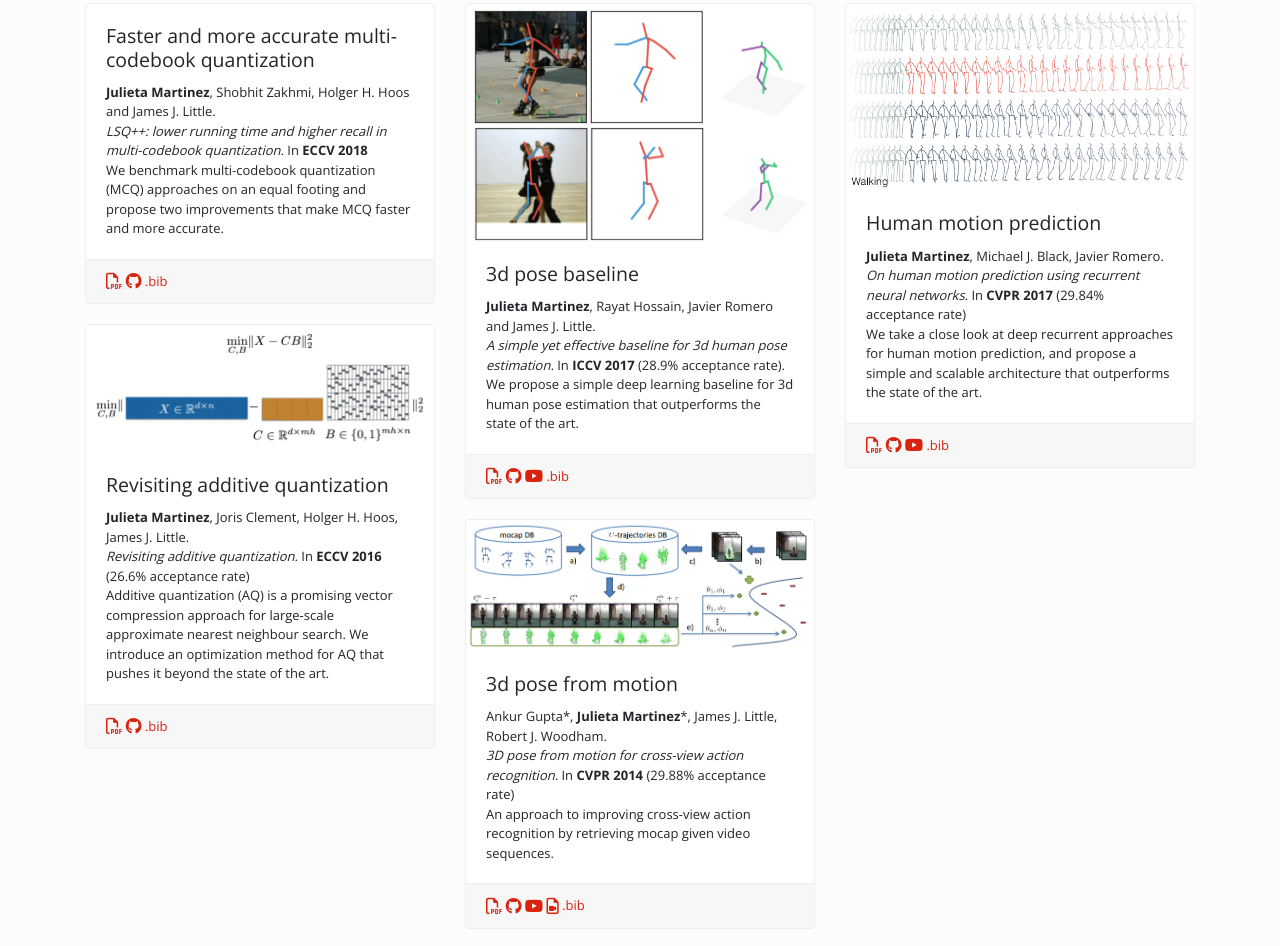
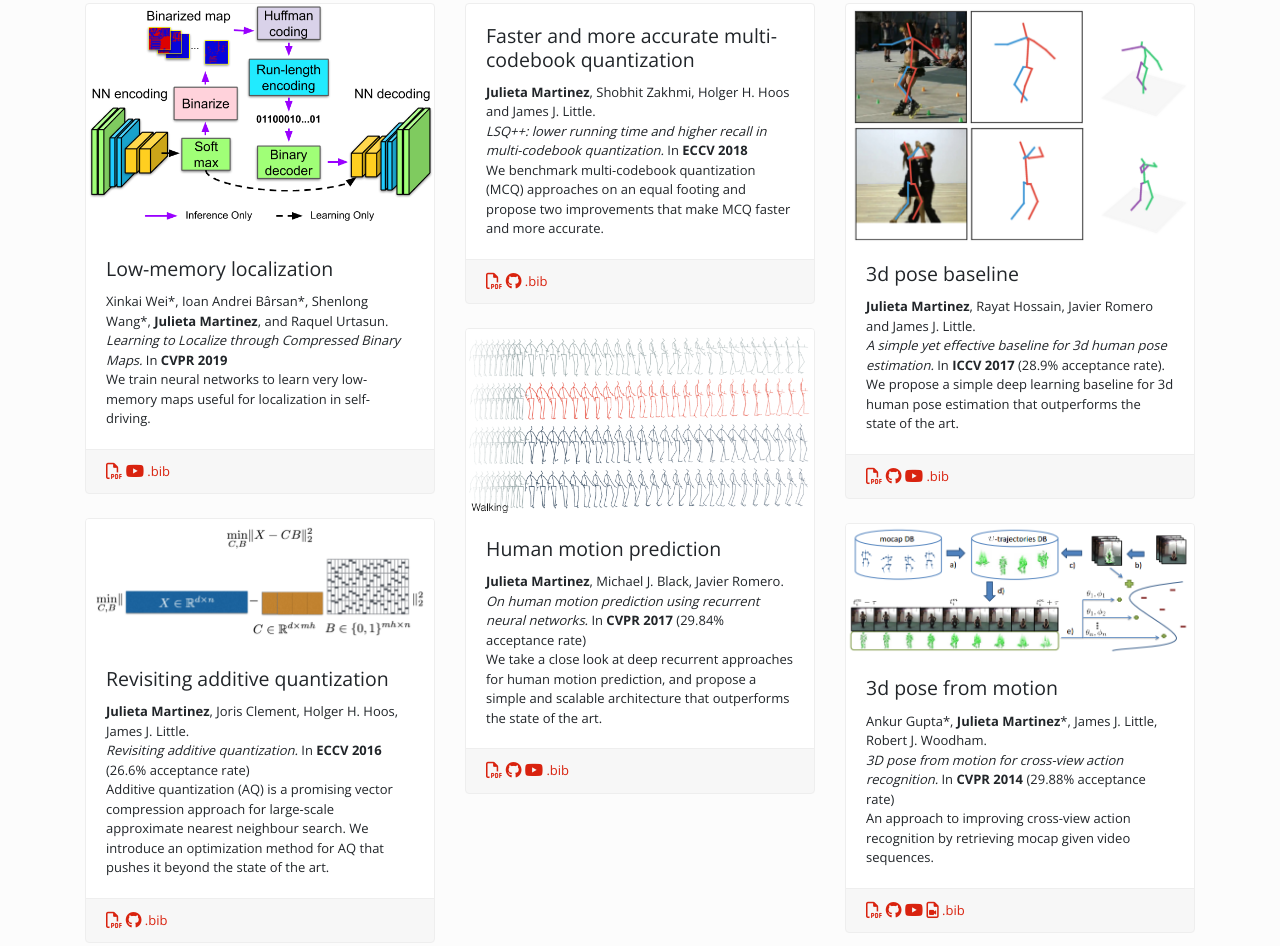
Before and after one commit to una-dinosauria/una-dinosauria.github.io, a plain HTML site: page index.html in a window 1280 px wide. Shown: the part 557-1503 px from the top of the page. Drawn offline with nearby package versions, Linux system fonts and the light colour scheme; some icons are missing.

Commit message:
Use masonry. Add cvpr19 paper.

```diff
--- a/index.html
+++ b/index.html
@@ -17,6 +17,7 @@
 
 		<!-- bootswatch css -->
 		<link rel="stylesheet" href="css/bootstrap.min.css">
+		<!-- <link href="https://cdn.jsdelivr.net/npm/bootstrap@5.0.0-beta2/dist/css/bootstrap.min.css" rel="stylesheet" integrity="sha384-BmbxuPwQa2lc/FVzBcNJ7UAyJxM6wuqIj61tLrc4wSX0szH/Ev+nYRRuWlolflfl" crossorigin="anonymous"> -->
 		<!-- font awesome icons -->
 		<script src="https://use.fontawesome.com/89e6d71bc3.js"></script>
 		<!-- academicons -->
@@ -28,11 +29,10 @@
 
   	<body>
 
-
 		<div class="jumbotron">
 			<div class="container">
 				<h1 class="display-3">Hi! I'm Julieta :D</h1>
-				<p class="lead">Since 2018 I have been at <a href="https://www.uber.com/info/atg/">Uber ATG</a> Toronto, working with <a href="http://www.cs.toronto.edu/~urtasun/">Raquel Urtasun</a>.</p>
+				<p class="lead">Since 2018 I have been at <a href="https://www.uber.com/info/atg/">Uber ATG</a> Toronto, working with <a href="https://www.cs.toronto.edu/~urtasun/">Raquel Urtasun</a>.</p>
 				<p class="lead">In the fall of 2016 I visited <a href="https://ps.is.tuebingen.mpg.de/person/black">Michael Black</a> and <a href="https://ps.is.tuebingen.mpg.de/person/jromero/">Javier Romero</a> in the <a href="https://ps.is.tuebingen.mpg.de/">Perceiving Systems</a> group at <a href="https://is.tuebingen.mpg.de/">MPI Tuebingen</a>.</p>
 				<p class="lead">From 2015 to 2018 I was a PhD student in the <a href="https://www.cs.ubc.ca">Department of Computer Science</a>
 				at the <a href="https://www.ubc.ca">University of British Columbia</a>,
@@ -53,13 +53,66 @@
 		<main>
 		<div class="container">
 			<h2>Selected papers</h2>
-			<div class="row">
-				<div class="col-md-4">
+			<div class="row" data-masonry='{"percentPosition": true }'>
+				<!-- <div class="col-sm-6 col-lg-4 mb-4">
 					<div class="card">
-						<a href="imgs/iccv18.png">
-							<!-- img class="card-img-top img-fluid" src="imgs/iccv18.png" alt="Card image cap"> -->
-						</a>
-						<!-- <a href="imgs/baseline3d.gif"><img class="card-img-top img-fluid" src="imgs/baseline3d.gif" alt="Card image cap"></a> -->
+						<a href="imgs/iccv18.png"></a>
+						<div class="card-body">
+							<h4 class="card-title">Neural network compression</h4>
+							<p class="card-text">
+							<strong>Julieta Martinez*</strong>, Jashan Shewakramani, Ting Wei Liu, Ioan Andrei Bârsan, Wenyuan Zeng, and Raquel Urtasun.<br>
+							<em>Permute, Quantize, and Fine-tune: Efficient Compression of Neural Networks.</em>
+							In <strong>Arxiv 2021</strong><br />
+							We search for functionally-equivalent, yet easier to compress networks to achieve state-of-the-art memory-to-accuracy tradeoffs in image classification and object detection.</p>
+						</div>
+						<div class="card-footer">
+							<a href="https://arxiv.org/pdf/2010.15703.pdf"><i class="fa fa-file-pdf-o fa-lg"></i></a>
+							<a href="https://arxiv.org/abs/2010.15703"><i class="ai ai-arxiv ai-lg"></i></a>
+							<a href="https://github.com/uber-research/permute-quantize-finetune"><i class="fa fa-github fa-lg"></i></a>
+							<a href="papers/bibtex/cvpr21.bib">.bib</a>
+						</div>
+					</div>
+				</div>
+				<div class="col-sm-6 col-lg-4 mb-4">
+					<div class="card">
+						<a href="imgs/iccv18.png"></a>
+						<div class="card-body">
+							<h4 class="card-title">Localization dataset</h4>
+							<p class="card-text">
+							<strong>Julieta Martinez</strong>, Shobhit Zakhmi, Holger H. Hoos and James J. Little.<br>
+							<em>LSQ++: lower running time and higher recall in multi-codebook quantization.</em>
+							In <strong>ECCV 2018</strong><br>
+							We benchmark multi-codebook quantization (MCQ) approaches on an equal footing and propose two improvements that make MCQ faster and more accurate.</p>
+						</div>
+						<div class="card-footer">
+							<a href="https://openaccess.thecvf.com/content_ECCV_2018/papers/Julieta_Martinez_LSQ_lower_runtime_ECCV_2018_paper.pdf"><i class="fa fa-file-pdf-o fa-lg"></i></a>
+							<a href="https://github.com/una-dinosauria/Rayuela.jl"><i class="fa fa-github fa-lg"></i></a>
+							<a href="papers/bibtex/eccv18.bib">.bib</a>
+						</div>
+					</div>
+				</div> -->
+				<div class="col-sm-6 col-lg-4 mb-4">
+					<div class="card">
+						<a href="imgs/cvpr19.png"><img class="card-img-top img-fluid" src="imgs/cvpr19.png" alt="Card image cap"></a>
+						<div class="card-body">
+							<h4 class="card-title">Low-memory localization</h4>
+							<p class="card-text">
+							Xinkai Wei*, Ioan Andrei Bârsan*, Shenlong Wang*, <strong>Julieta Martinez</strong>, and Raquel Urtasun.<br>
+							<em>Learning to Localize through Compressed Binary Maps.</em>
+							In <strong>CVPR 2019</strong> <!-- (??.?% acceptance rate). --><br>
+							We train neural networks to learn very low-memory maps useful for localization in self-driving.</p>
+						</div>
+						<div class="card-footer">
+							<a href="https://arxiv.org/pdf/2012.10942.pdf"><i class="fa fa-file-pdf-o fa-lg"></i></a>
+							<a href="https://arxiv.org/abs/2012.10942"><i class="ai ai-arxiv ai-lg"></i></a>
+							<a href="https://www.youtube.com/watch?v=vL9F6qfwBFk"><i class="fa fa-youtube-play fa-lg"></i></a>
+							<a href="papers/bibtex/cvpr19.bib">.bib</a>
+						</div>
+					</div>
+				</div>
+				<div class="col-sm-6 col-lg-4 mb-4">
+					<div class="card">
+						<a href="imgs/iccv18.png"></a>
 						<div class="card-body">
 							<h4 class="card-title">Faster and more accurate multi-codebook quantization</h4>
 							<p class="card-text">
@@ -77,29 +130,10 @@
 							<!-- All the usual good stuff coming soon. -->
 						</div>
 					</div>
-					<br/>
-					<div class="card">
-						<a href="imgs/eccv16.png"><img class="card-img-top img-fluid" src="imgs/eccv16.png" alt="Card image cap"></a>
-						<div class="card-body">
-							<h4 class="card-title">Revisiting additive quantization</h4>
-							<p class="card-text"><strong>Julieta Martinez</strong>, Joris Clement, Holger H. Hoos, James J. Little.<br>
-							<em>Revisiting additive quantization.</em>
-							In <strong>ECCV 2016</strong> (26.6% acceptance rate) <br>
-							Additive quantization (AQ) is a promising vector compression approach for large-scale approximate nearest neighbour search. We introduce an optimization method for AQ that pushes it beyond the state of the art.</p>
-						</div>
-						<div class="card-footer">
-							<a href="papers/eccv16.pdf"><i class="fa fa-file-pdf-o fa-lg"></i></a>
-							<a href="https://github.com/una-dinosauria/local-search-quantization"><i class="fa fa-github fa-lg"></i></a>
-							<a href="papers/bibtex/eccv16.bib">.bib</a>
-						</div>
-					</div>
-					<br/>
 				</div>
-
-				<div class="col-md-4">
+				<div class="col-sm-6 col-lg-4 mb-4"">
 					<div class="card">
 						<a href="imgs/iccv17.png"><img class="card-img-top img-fluid" src="imgs/iccv17.png" alt="Card image cap"></a>
-						<!-- <a href="imgs/baseline3d.gif"><img class="card-img-top img-fluid" src="imgs/baseline3d.gif" alt="Card image cap"></a> -->
 						<div class="card-body">
 							<h4 class="card-title">3d pose baseline</h4>
 							<p class="card-text">
@@ -116,27 +150,8 @@
 							<a href="papers/bibtex/arxiv17.bib">.bib</a>
 						</div>
 					</div>
-					<br/>
-					<div class="card">
-						<a href="imgs/cvpr14.png"><img class="card-img-top img-fluid" src="imgs/cvpr14.png" alt="Card image cap"></a>
-						<div class="card-body">
-							<h4 class="card-title">3d pose from motion</h4>
-							<p class="card-text">Ankur Gupta*, <strong>Julieta Martinez</strong>*, James J. Little, Robert J. Woodham.<br>
-							<em>3D pose from motion for cross-view action recognition.</em>
-							In <strong>CVPR 2014</strong> (29.88% acceptance rate)<br>
-							An approach to improving cross-view action recognition by retrieving mocap given video sequences.</p>
-						</div>
-						<div class="card-footer">
-							<a href="papers/cvpr14.pdf"><i class="fa fa-file-pdf-o fa-lg"></i></a>
-							<a href="https://github.com/ubc-cvlab/mocap-dense-trajectories"><i class="fa fa-github fa-lg"></i></a>
-							<a href="https://www.youtube.com/watch?v=7hur0Vr-7aA"><i class="fa fa-youtube-play fa-lg"></i></a>
-							<a href="videos/mocap-trajectories-video.mp4"><i class="fa fa-file-video-o fa-lg" data-wow-delay=".5s"></i></a>
-							<a href="papers/bibtex/ankur_cvpr_14.bib">.bib</a>
-						</div>
-					</div>
-					<br/>
 				</div>
-				<div class="col-md-4">
+				<div class="col-sm-6 col-lg-4 mb-4"">
 					<div class="card">
 						<a href="imgs/cvpr17.png"><img class="card-img-top img-fluid" src="imgs/cvpr17.png" alt="Card image cap"></a>
 						<div class="card-body">
@@ -155,10 +170,44 @@
 							<a href="papers/bibtex/cvpr17.bib">.bib</a>
 						</div>
 					</div>
-
+				</div>
+				<div class="col-sm-6 col-lg-4 mb-4"">
+					<div class="card">
+						<a href="imgs/eccv16.png"><img class="card-img-top img-fluid" src="imgs/eccv16.png" alt="Card image cap"></a>
+						<div class="card-body">
+							<h4 class="card-title">Revisiting additive quantization</h4>
+							<p class="card-text"><strong>Julieta Martinez</strong>, Joris Clement, Holger H. Hoos, James J. Little.<br>
+							<em>Revisiting additive quantization.</em>
+							In <strong>ECCV 2016</strong> (26.6% acceptance rate) <br>
+							Additive quantization (AQ) is a promising vector compression approach for large-scale approximate nearest neighbour search. We introduce an optimization method for AQ that pushes it beyond the state of the art.</p>
+						</div>
+						<div class="card-footer">
+							<a href="papers/eccv16.pdf"><i class="fa fa-file-pdf-o fa-lg"></i></a>
+							<a href="https://github.com/una-dinosauria/local-search-quantization"><i class="fa fa-github fa-lg"></i></a>
+							<a href="papers/bibtex/eccv16.bib">.bib</a>
+						</div>
+					</div>
+				</div>
+				<div class="col-sm-6 col-lg-4 mb-4"">
+					<div class="card">
+						<a href="imgs/cvpr14.png"><img class="card-img-top img-fluid" src="imgs/cvpr14.png" alt="Card image cap"></a>
+						<div class="card-body">
+							<h4 class="card-title">3d pose from motion</h4>
+							<p class="card-text">Ankur Gupta*, <strong>Julieta Martinez</strong>*, James J. Little, Robert J. Woodham.<br>
+							<em>3D pose from motion for cross-view action recognition.</em>
+							In <strong>CVPR 2014</strong> (29.88% acceptance rate)<br>
+							An approach to improving cross-view action recognition by retrieving mocap given video sequences.</p>
+						</div>
+						<div class="card-footer">
+							<a href="papers/cvpr14.pdf"><i class="fa fa-file-pdf-o fa-lg"></i></a>
+							<a href="https://github.com/ubc-cvlab/mocap-dense-trajectories"><i class="fa fa-github fa-lg"></i></a>
+							<a href="https://www.youtube.com/watch?v=7hur0Vr-7aA"><i class="fa fa-youtube-play fa-lg"></i></a>
+							<a href="videos/mocap-trajectories-video.mp4"><i class="fa fa-file-video-o fa-lg" data-wow-delay=".5s"></i></a>
+							<a href="papers/bibtex/ankur_cvpr_14.bib">.bib</a>
+						</div>
+					</div>
 				</div>
 			</div>
-			<br>
 
 			<!-- <h2>Other papers</h2>
 			<div class="row">
@@ -334,9 +383,15 @@
 
 
 		<!-- bootstrap -->
+		<!--
 		<script src="https://code.jquery.com/jquery-3.3.1.slim.min.js" integrity="sha384-q8i/X+965DzO0rT7abK41JStQIAqVgRVzpbzo5smXKp4YfRvH+8abtTE1Pi6jizo" crossorigin="anonymous"></script>
 		<script src="https://cdnjs.cloudflare.com/ajax/libs/popper.js/1.14.7/umd/popper.min.js" integrity="sha384-UO2eT0CpHqdSJQ6hJty5KVphtPhzWj9WO1clHTMGa3JDZwrnQq4sF86dIHNDz0W1" crossorigin="anonymous"></script>
 		<script src="https://stackpath.bootstrapcdn.com/bootstrap/4.3.1/js/bootstrap.min.js" integrity="sha384-JjSmVgyd0p3pXB1rRibZUAYoIIy6OrQ6VrjIEaFf/nJGzIxFDsf4x0xIM+B07jRM" crossorigin="anonymous"></script>
+		-->
+		<!-- masonry -->
+		<script src="https://cdn.jsdelivr.net/npm/masonry-layout@4.2.2/dist/masonry.pkgd.min.js" integrity="sha384-GNFwBvfVxBkLMJpYMOABq3c+d3KnQxudP/mGPkzpZSTYykLBNsZEnG2D9G/X/+7D" crossorigin="anonymous" async></script>
+		<!-- bootstrap -->
+		<script src="https://cdn.jsdelivr.net/npm/bootstrap@5.0.0-beta2/dist/js/bootstrap.bundle.min.js" integrity="sha384-b5kHyXgcpbZJO/tY9Ul7kGkf1S0CWuKcCD38l8YkeH8z8QjE0GmW1gYU5S9FOnJ0" crossorigin="anonymous"></script>
 
 	</body>
 
```
Also changed, not shown: imgs/cvpr19.png (added).
